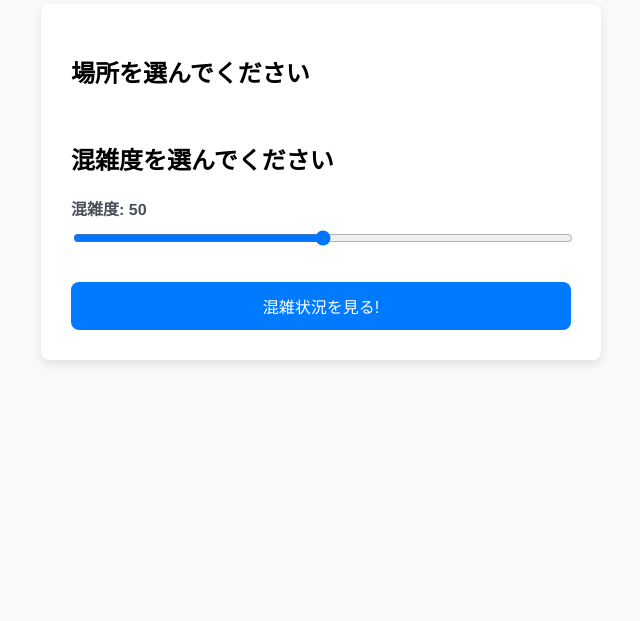
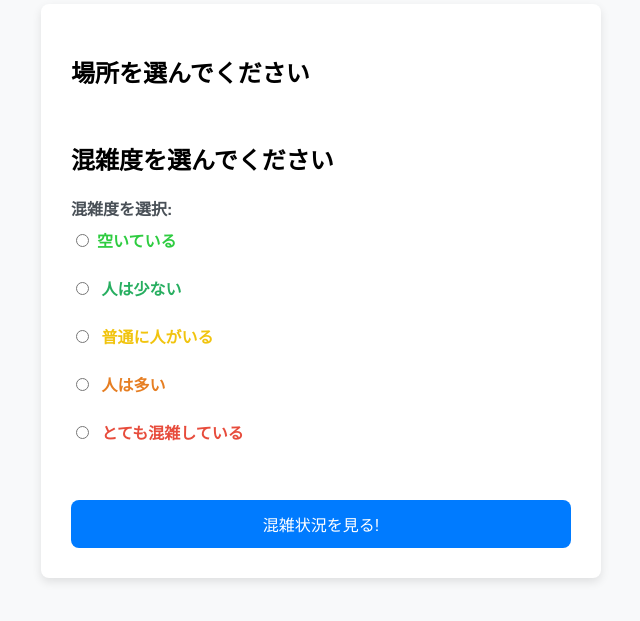
Before and after one commit to katume-eng/csmonitor3, a Django app: page /create in a window 1280 px wide. Shown: the part 133-754 px from the top of the page, without its empty margins (319-959 px from the left). Run offline with Django 5.2, Linux system fonts and the light colour scheme; data that the repository does not hold is empty.

Commit message:
混雑度をラジオボタンにする

```diff
--- a/monitor_app/templates/con_form.html
+++ b/monitor_app/templates/con_form.html
@@ -78,8 +78,14 @@
         <input type="hidden" name="location" id="placeInput">
 
         <h2>混雑度を選んでください</h2>
-        <label class="slider-label" for="crowdSlider">混雑度: <span id="sliderValue">50</span></label>
-        <input type="range" id="crowdSlider" name="congestion_level" min="0" max="100" value="50">
+            <label class="slider-label">混雑度を選択:</label>
+            <div id="crowdRadioGroup" style="display: flex; gap: 1rem; margin-bottom: 1rem;">
+                <label><input type="radio" name="congestion_level" value="1" required>空いている</label>
+                <label><input type="radio" name="congestion_level" value="2"> 人は少ない</label>
+                <label><input type="radio" name="congestion_level" value="3"> 普通に人がいる</label>
+                <label><input type="radio" name="congestion_level" value="4"> 人は多い</label>
+                <label><input type="radio" name="congestion_level" value="5"> とても混雑している</label>
+            </div>
 
         <button id="submit-btn" type="submit">混雑状況を見る!</button>
     </form>
```
